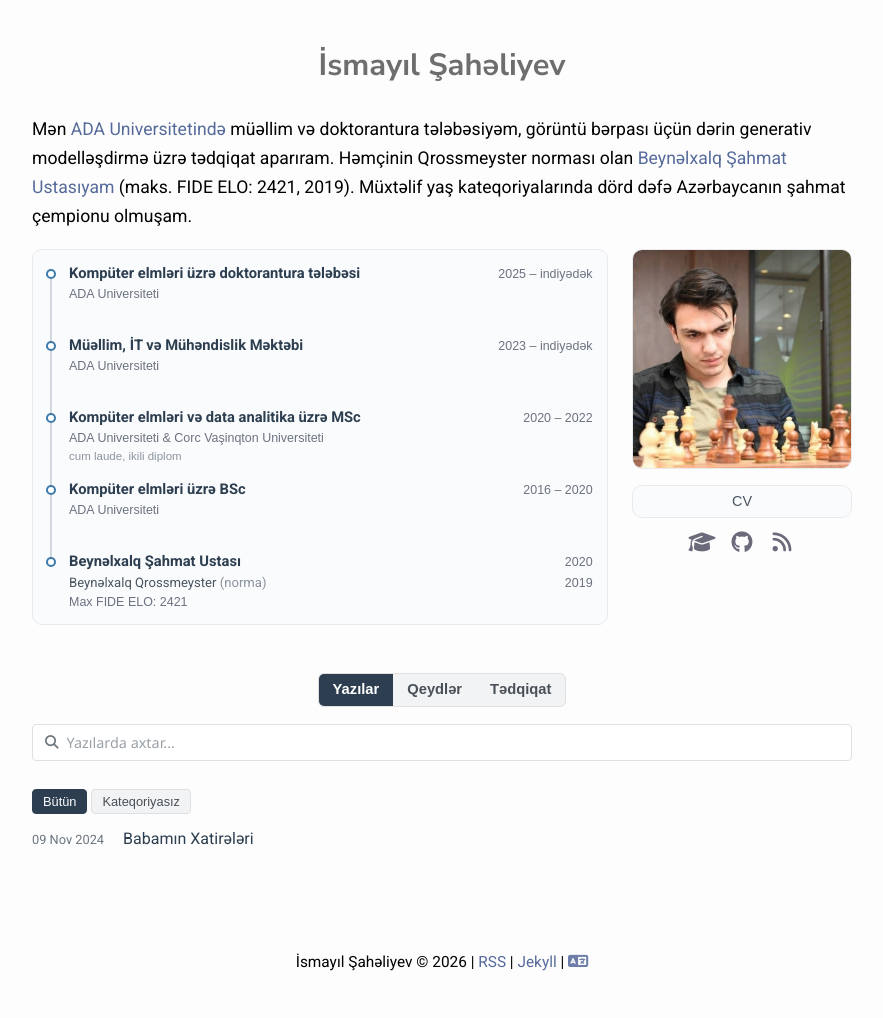
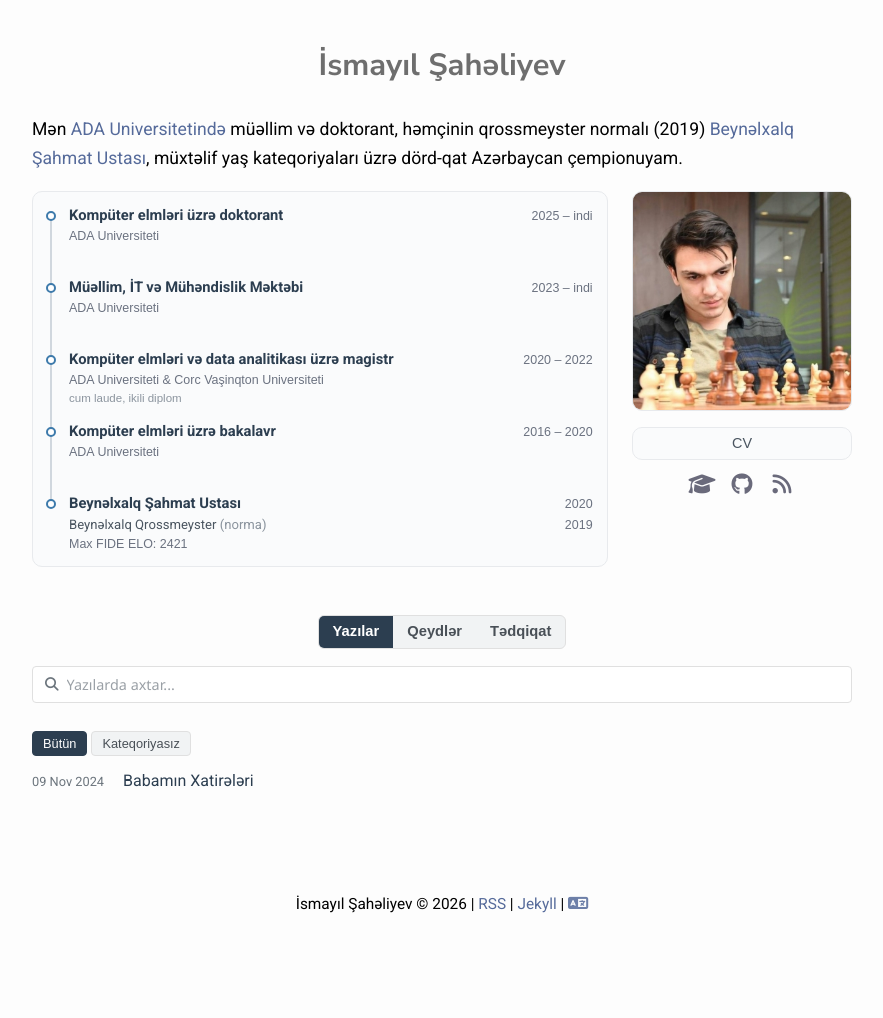
Before and after one commit to shahaliyev/shahaliyev.github.io, a Jekyll site: the page built from az/index.html, in a window 1280 px wide. Shown: the whole page, without its empty margins (198-1081 px from the left). Built offline with Jekyll 4.4.1, drawn with Linux system fonts in a browser that asks for light colours; nearby versions of some CDN libraries; after the commit the page ends 960 px from its top, so only the background shows below that.

Commit message:
fix: update intro az

```diff
--- a/az/index.html
+++ b/az/index.html
@@ -12,7 +12,7 @@ is_home: true
   <section class="home-intro" aria-label="Haqqında">
     <div class="home-copy">
       <p class="home-bio">
-        Mən <a href="https://ada.edu.az/">ADA Universitetində</a> müəllim və doktorantura tələbəsiyəm, görüntü bərpası üçün dərin generativ modelləşdirmə üzrə tədqiqat aparıram. Həmçinin Qrossmeyster norması olan <a href="https://ratings.fide.com/profile/13406388">Beynəlxalq Şahmat Ustasıyam</a> (maks. FIDE ELO: 2421, 2019). Müxtəlif yaş kateqoriyalarında dörd dəfə Azərbaycanın şahmat çempionu olmuşam.
+        Mən <a href="https://ada.edu.az/">ADA Universitetində</a> müəllim və doktorant, həmçinin qrossmeyster normalı (2019) <a href="https://ratings.fide.com/profile/13406388">Beynəlxalq Şahmat Ustası</a>, müxtəlif yaş kateqoriyaları üzrə dörd-qat Azərbaycan çempionuyam.
       </p>
     </div>
 
@@ -39,8 +39,8 @@ is_home: true
           <span class="home-timeline-rail" aria-hidden="true"><span class="home-timeline-marker"></span></span>
           <div class="home-timeline-body">
             <div class="home-timeline-head">
-              <span class="home-timeline-role">Kompüter elmləri üzrə doktorantura tələbəsi</span>
-              <time class="home-timeline-period" datetime="2025">2025 – indiyədək</time>
+              <span class="home-timeline-role">Kompüter elmləri üzrə doktorant</span>
+              <time class="home-timeline-period" datetime="2025">2025 – indi</time>
             </div>
             <span class="home-timeline-meta"><a href="https://ada.edu.az/">ADA Universiteti</a></span>
           </div>
@@ -50,7 +50,7 @@ is_home: true
           <div class="home-timeline-body">
             <div class="home-timeline-head">
               <span class="home-timeline-role">Müəllim, İT və Mühəndislik Məktəbi</span>
-              <time class="home-timeline-period" datetime="2023">2023 – indiyədək</time>
+              <time class="home-timeline-period" datetime="2023">2023 – indi</time>
             </div>
             <span class="home-timeline-meta"><a href="https://www.ada.edu.az/en/schools/site">ADA Universiteti</a></span>
           </div>
@@ -59,7 +59,7 @@ is_home: true
           <span class="home-timeline-rail" aria-hidden="true"><span class="home-timeline-marker"></span></span>
           <div class="home-timeline-body">
             <div class="home-timeline-head">
-              <span class="home-timeline-role">Kompüter elmləri və data analitika üzrə MSc</span>
+              <span class="home-timeline-role">Kompüter elmləri və data analitikası üzrə magistr</span>
               <time class="home-timeline-period" datetime="2020/2022">2020 – 2022</time>
             </div>
             <span class="home-timeline-meta"><a href="https://ada.edu.az/">ADA Universiteti</a> &amp; <a href="https://www.gwu.edu/">Corc Vaşinqton Universiteti</a></span>
@@ -70,7 +70,7 @@ is_home: true
           <span class="home-timeline-rail" aria-hidden="true"><span class="home-timeline-marker"></span></span>
           <div class="home-timeline-body">
             <div class="home-timeline-head">
-              <span class="home-timeline-role">Kompüter elmləri üzrə BSc</span>
+              <span class="home-timeline-role">Kompüter elmləri üzrə bakalavr</span>
               <time class="home-timeline-period" datetime="2016/2020">2016 – 2020</time>
             </div>
             <span class="home-timeline-meta"><a href="https://ada.edu.az/">ADA Universiteti</a></span>
```
